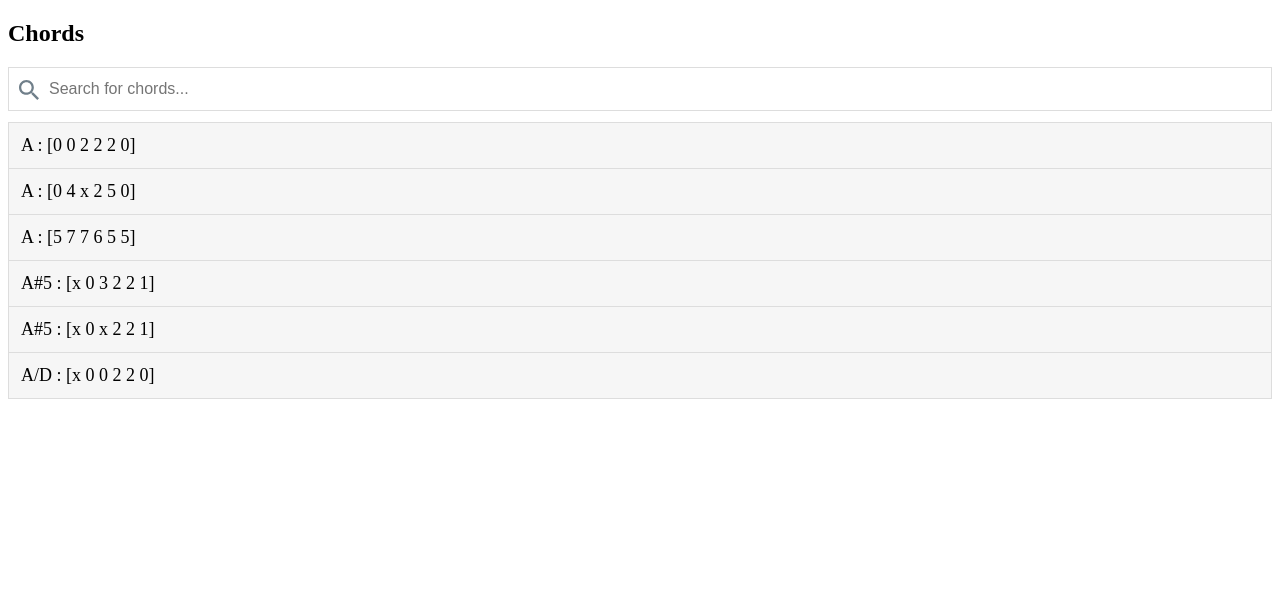
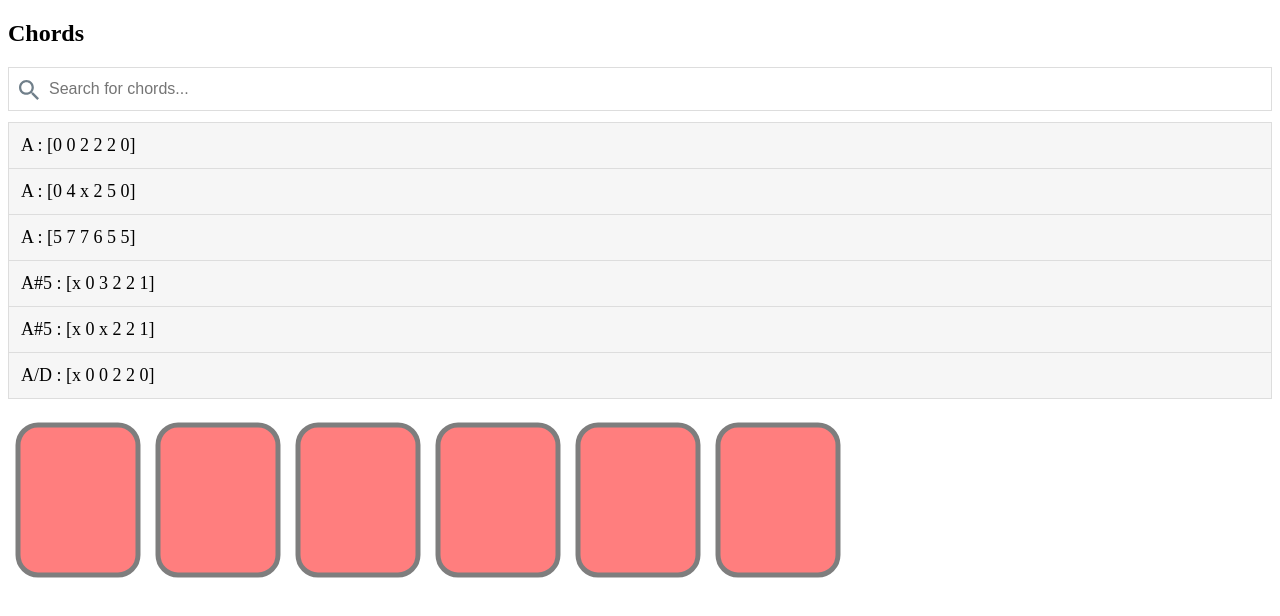
Before and after one commit to hoduche/allChords, a plain HTML site: page index.html in a window 1280 px wide. Drawn offline with Linux system fonts and the light colour scheme.

Commit message:
add svg dynamic drawings

```diff
--- a/createChordsList.js
+++ b/createChordsList.js
@@ -22,7 +22,30 @@ function parseChords(chords) {
     return result
 }
 
+function createSvgChord() {
+    var ns = 'http://www.w3.org/2000/svg'
+    var rect = document.createElementNS(ns, 'rect')
+    rect.setAttributeNS(null, 'rx', 20)
+    rect.setAttributeNS(null, 'ry', 20)
+    rect.setAttributeNS(null, 'x', 10)
+    rect.setAttributeNS(null, 'y', 10)
+    rect.setAttributeNS(null, 'width', 120)
+    rect.setAttributeNS(null, 'height', 150)
+    rect.setAttributeNS(null, 'style', "fill:red;stroke:black;stroke-width:5;opacity:0.5")
+    var svg = document.createElementNS(ns, 'svg')
+    svg.setAttributeNS(null, 'width', 140)
+    svg.setAttributeNS(null, 'height', 170)
+    svg.appendChild(rect)
+    return svg
+}
+
 var url = "http://localhost:8000/guitarChordDictionary.json"
 var chords = loadJsonFile(url)
+
 var htmlChordsList = parseChords(chords)
 document.getElementById("chordsUL").innerHTML = htmlChordsList
+
+for (var each of chords.guitarChords) {
+    var svg = createSvgChord()
+    document.getElementById('placeHolder').appendChild(svg)
+}
--- a/index.html
+++ b/index.html
@@ -13,6 +13,7 @@
 <script src="reactToUserInput.js"></script>
 
 <p id="chordsUL"></p>
+<p id="placeHolder"></p>
 <script src="createChordsList.js"></script>
 
 </body>
```
